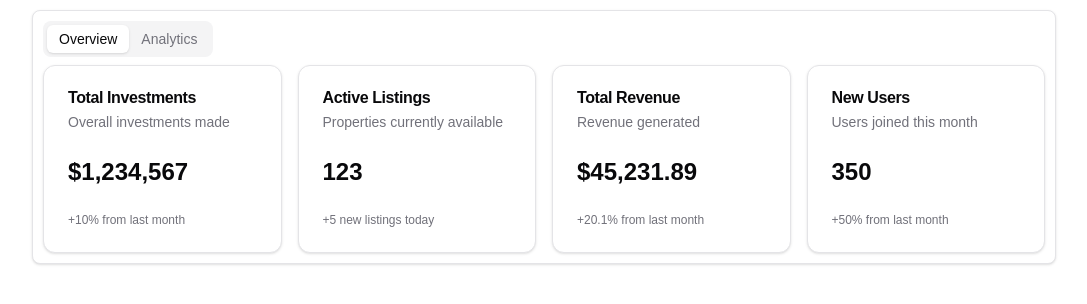
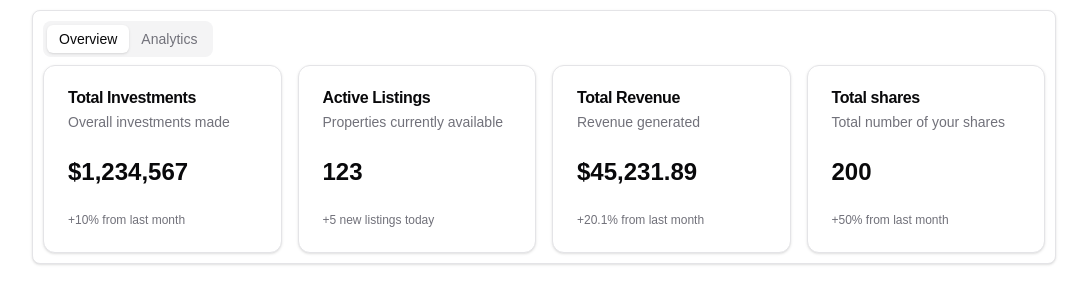
Before and after one commit to romanurban/blockchain_datzm029_gp, a Next.js app: page / in a window 1280 px wide. Shown: the top 304 px of the page, without its empty margins (96-1183 px from the left). Built offline with nearby package versions, Linux system fonts and the light colour scheme.

Commit message:
restructure

```diff
--- a/app/page.tsx
+++ b/app/page.tsx
@@ -1,12 +1,5 @@
-import { Tabs, TabsContent, TabsList, TabsTrigger } from "@/components/ui/tabs"
-import {
-  Card,
-  CardContent,
-  CardDescription,
-  CardFooter,
-  CardHeader,
-  CardTitle,
-} from "@/components/ui/card"
+import { Tabs, TabsContent, TabsList, TabsTrigger } from "@/components/ui/tabs";
+import { CardItem } from "@/components/CardItem";
 
 export default function Home() {
   return (
@@ -18,72 +11,30 @@ export default function Home() {
         </TabsList>
         <TabsContent value="overview">
           <div className="grid gap-4 md:grid-cols-2 lg:grid-cols-4">
-
-          <Card>
-              <CardHeader>
-                <CardTitle>Total Investments</CardTitle>
-                <CardDescription>Overall investments made</CardDescription>
-              </CardHeader>
-              <CardContent>
-                <p className="text-2xl font-bold">$1,234,567</p>
-              </CardContent>
-              <CardFooter>
-                <p className="text-xs text-muted-foreground">+10% from last month</p>
-              </CardFooter>
-            </Card>
-
-            <Card>
-              <CardHeader>
-                <CardTitle>Active Listings</CardTitle>
-                <CardDescription>Properties currently available</CardDescription>
-              </CardHeader>
-              <CardContent>
-                <p className="text-2xl font-bold">123</p>
-              </CardContent>
-              <CardFooter>
-                <p className="text-xs text-muted-foreground">+5 new listings today</p>
-              </CardFooter>
-            </Card>
-
-          <Card>
-              <CardHeader>
-                <CardTitle>Total Revenue</CardTitle>
-                <CardDescription>Revenue generated</CardDescription>
-              </CardHeader>
-              <CardContent>
-                <p className="text-2xl font-bold">$45,231.89</p>
-              </CardContent>
-              <CardFooter>
-                <p className="text-xs text-muted-foreground">+20.1% from last month</p>
-              </CardFooter>
-            </Card>
-
-            <Card>
-              <CardHeader>
-                <CardTitle>New Users</CardTitle>
-                <CardDescription>Users joined this month</CardDescription>
-              </CardHeader>
-              <CardContent>
-                <p className="text-2xl font-bold">350</p>
-              </CardContent>
-              <CardFooter>
-                <p className="text-xs text-muted-foreground">+50% from last month</p>
-              </CardFooter>
-            </Card>
-          </div>
-        </TabsContent>
-        <TabsContent value="analytics">
-          <div className="p-6">
-            <h2 className="text-xl font-bold mb-4">Analytics</h2>
-            <div className="w-full h-64 bg-gray-200 flex items-center justify-center rounded-lg">
-              <svg width="100%" height="100%" viewBox="0 0 400 200">
-                <rect width="100%" height="100%" fill="#e2e8f0" />
-                <rect x="50" y="50" width="50" height="100" fill="#4a5568" />
-                <rect x="150" y="30" width="50" height="120" fill="#4a5568" />
-                <rect x="250" y="70" width="50" height="80" fill="#4a5568" />
-                <rect x="350" y="90" width="50" height="60" fill="#4a5568" />
-              </svg>
-            </div>
+            <CardItem
+              title="Total Investments"
+              description="Overall investments made"
+              value="$1,234,567"
+              footerText="+10% from last month"
+            />
+            <CardItem
+              title="Active Listings"
+              description="Properties currently available"
+              value="123"
+              footerText="+5 new listings today"
+            />
+            <CardItem
+              title="Total Revenue"
+              description="Revenue generated"
+              value="$45,231.89"
+              footerText="+20.1% from last month"
+            />
+            <CardItem
+              title="Total shares"
+              description="Total number of your shares"
+              value="200"
+              footerText="+50% from last month"
+            />
           </div>
         </TabsContent>
       </Tabs>
--- /dev/null
+++ b/components/CardItem.tsx
@@ -0,0 +1,32 @@
+import {
+    Card,
+    CardContent,
+    CardDescription,
+    CardFooter,
+    CardHeader,
+    CardTitle,
+  } from "@/components/ui/card";
+
+  interface CardItemProps {
+    title: string;
+    description: string;
+    value: string;
+    footerText: string;
+  }
+
+  export function CardItem({ title, description, value, footerText }: CardItemProps) {
+    return (
+      <Card>
+        <CardHeader>
+          <CardTitle>{title}</CardTitle>
+          <CardDescription>{description}</CardDescription>
+        </CardHeader>
+        <CardContent>
+          <p className="text-2xl font-bold">{value}</p>
+        </CardContent>
+        <CardFooter>
+          <p className="text-xs text-muted-foreground">{footerText}</p>
+        </CardFooter>
+      </Card>
+    );
+  }
```
